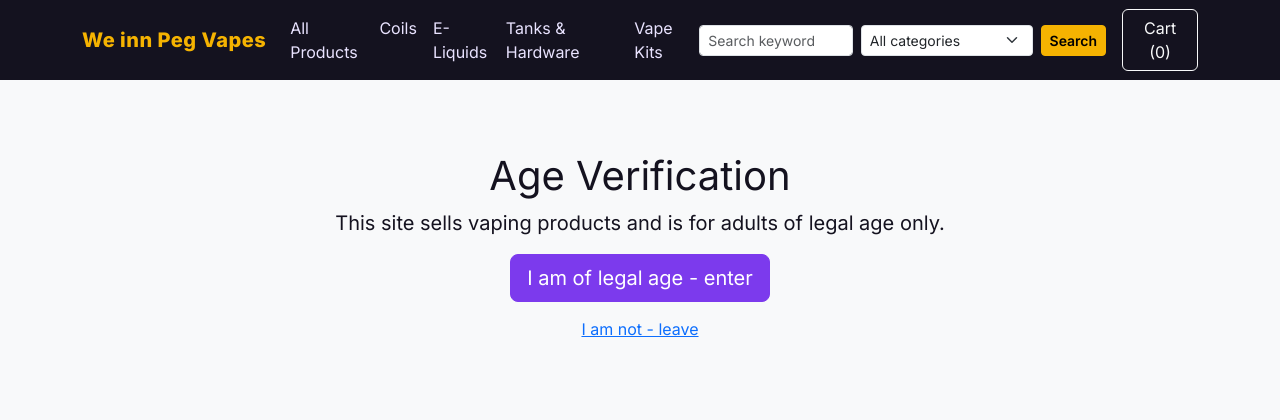
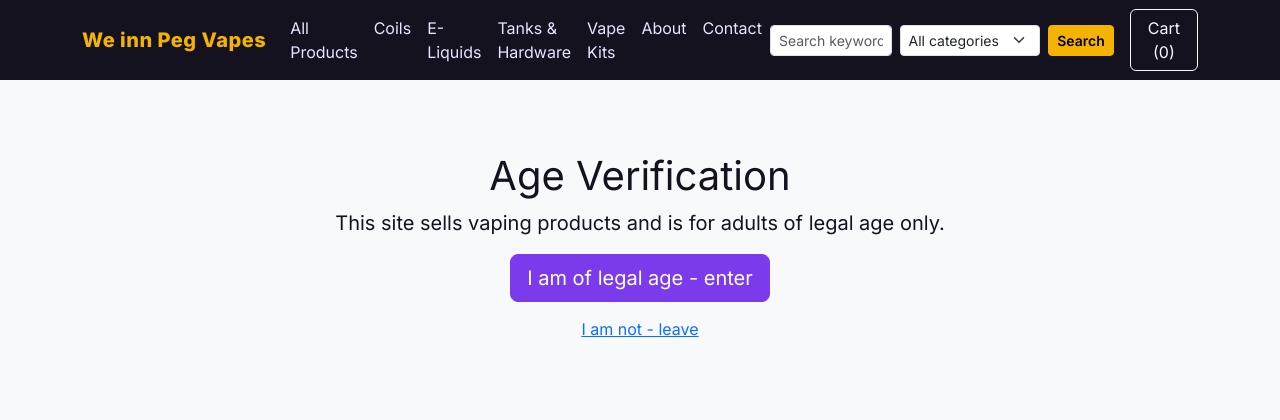
Before and after one commit to kaneaxsyssalazar-design/weinnpeg, a Rails app: page /age-gate in a window 1280 px wide. Shown: the top 420 px of the page. Run offline with Rails 7, Linux system fonts and the light colour scheme; data comes from the database, SQL or seed files in the repository; style sheets or scripts are compiled from the project's sources; parts of the project's set-up code (start-up, migrations or seed data) failed here and were passed over.

Commit message:
Add About and Contact links to the navbar

```diff
--- a/app/views/shared/_navbar.html.erb
+++ b/app/views/shared/_navbar.html.erb
@@ -10,6 +10,8 @@
         <% Category.order(:name).each do |c| %>
           <li class="nav-item"><%= link_to c.name, category_path(c), class: "nav-link" %></li>
         <% end %>
+        <li class="nav-item"><%= link_to "About", about_path, class: "nav-link" %></li>
+        <li class="nav-item"><%= link_to "Contact", contact_path, class: "nav-link" %></li>
       </ul>
       <%= render "shared/search_form" %>
       <%= link_to "Cart (#{cart_count})", cart_path, class: "btn btn-outline-light ms-lg-3" %>
```
